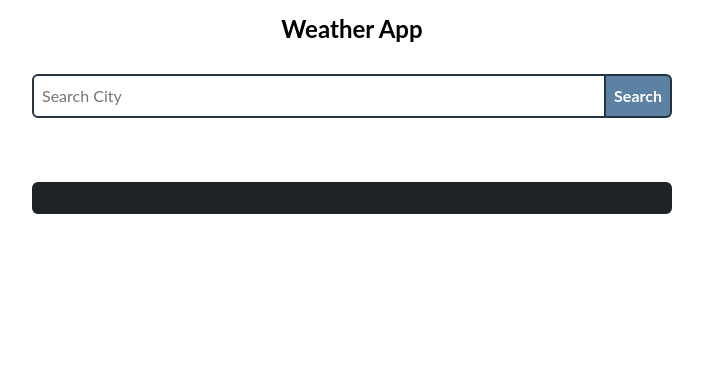
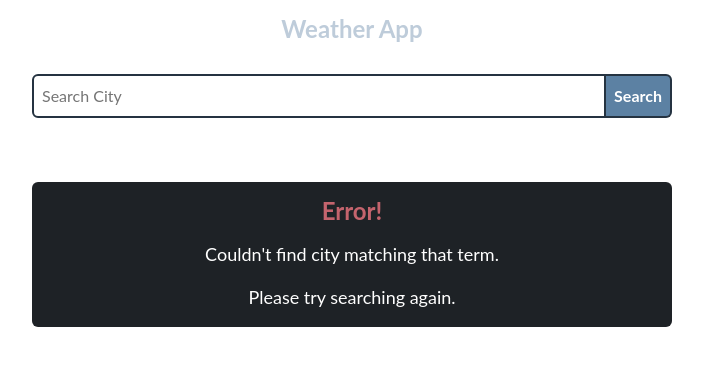
Before and after one commit to JoshDevHub/Weather-App, a website built with webpack: page src/index.html in a window 1280 px wide. Both pictures are taken after typing "Sample" into the empty fields and a click on the button "Search". Shown: the whole page, without its empty margins (288-991 px from the left). Built offline with nearby package versions, Linux system fonts and the light colour scheme; no server answers.

Commit message:
feat: add error display for failed weather search

```diff
--- a/src/index.js
+++ b/src/index.js
@@ -5,6 +5,8 @@ import "./stylesheets/application.scss";
 import * as Location from "./get_location";
 import * as Weather from "./get_weather";
 import { renderWeather } from "./render_weather";
+import { renderError } from "./render_error";
+
 
 const form = document.querySelector("form");
 const searchInput = document.getElementById("search");
@@ -12,9 +14,13 @@ const handleSearch = (event) => {
   event.preventDefault();
 
   const searchTerm = searchInput.value;
-  Location.fetchData(searchTerm).then(Weather.fetchData).then(renderWeather);
+  Location
+    .fetchData(searchTerm)
+    .then(Weather.fetchData)
+    .then(renderWeather)
+    .catch(renderError)
 
-  searchInput.value = "";
+  form.reset();
 }
 
 form.addEventListener("submit", handleSearch);
--- /dev/null
+++ b/src/render_error.js
@@ -0,0 +1,19 @@
+import { toDomNode } from "./helpers/to_html";
+
+const contentContainer = document.getElementById("content");
+
+export const renderError = () => {
+  contentContainer.replaceChildren();
+
+  document.body.className = "";
+
+  contentContainer.appendChild(
+    toDomNode(
+      `<div class="error">
+        <h2>Error!</h2>
+        <p>Couldn't find city matching that term.</p>
+        <p>Please try searching again.</p>
+      </div>`
+    )
+  )
+}
--- a/src/stylesheets/application.scss
+++ b/src/stylesheets/application.scss
@@ -10,6 +10,7 @@
 @import "components/visually_hidden";
 @import "components/weather";
 @import "components/bg_images";
+@import "components/error";
 
 // Layouts
 @import "layouts/container";
--- /dev/null
+++ b/src/stylesheets/components/_error.scss
@@ -0,0 +1,11 @@
+.error {
+  align-items: center;
+  display: flex;
+  flex-direction: column;
+  font-size: var(--text-l);
+  gap: var(--space-m);
+
+  & h2 {
+    color: #c15c66;
+  }
+}
--- a/src/stylesheets/config/_reset.scss
+++ b/src/stylesheets/config/_reset.scss
@@ -15,6 +15,7 @@ html {
 }
 
 body {
+  color: hsl(210, 27%, 80%);
   display: flex;
   flex-direction: column;
   min-height: 100%;
```
